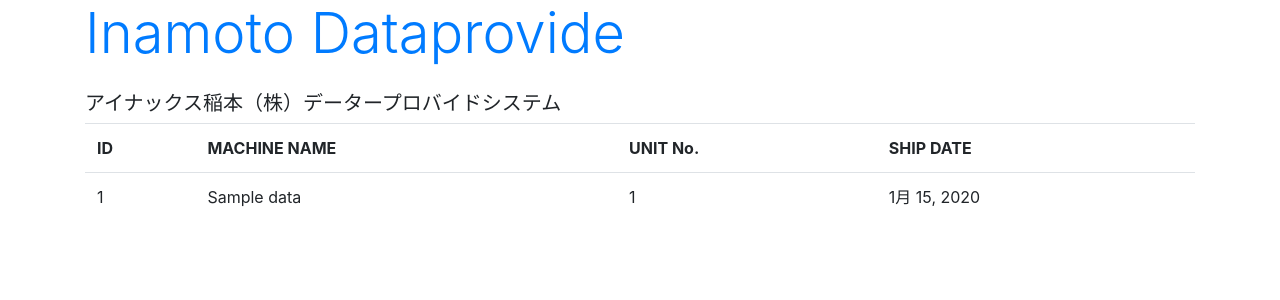
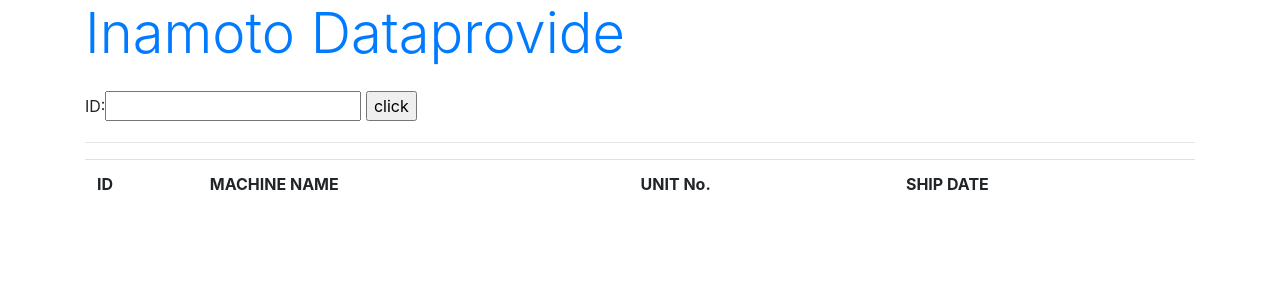
Before and after one commit to kenji1781/dataprovide, a Django app: page /main_app/ in a window 1280 px wide. Shown: the top 300 px of the page. Run offline with Django 3.2, Linux system fonts and the light colour scheme; tables that the repository leaves empty hold one stand-in row (values such as "Sample post"); lists and menus that the app fills with data are empty; some libraries are stand-ins or nearby versions.

Commit message:
修正3-13

```diff
--- a/dataprovide/main_app/templates/main_app/index.html
+++ b/dataprovide/main_app/templates/main_app/index.html
@@ -10,7 +10,14 @@
 <!-- ｛％ url *** ％｝ はurls.pyのurlpatternsに書かれている[name=***]に紐づく -->
 <body class="container">
     <h1 class="display-4 text-primary">{{title}}</h1>
-    <p class="h5 mt-4">{{msg}}</p>
+    <p class="h5 mt-4">{{message|safe}}</p>
+    <form action="{% url 'index' %}" method="post">
+        {% csrf_token %}
+        {{ form }}
+        <input type="submit" value="click">
+    </form>
+    <hr>
+
     <table class="table">
         <tr>
             <th>ID</th>
--- a/dataprovide/main_app/views.py
+++ b/dataprovide/main_app/views.py
@@ -1,20 +1,30 @@
 from django.shortcuts import render
 from django.http import HttpResponse
 from .models import machine_data
+from .forms import main_appForm
 
 #urls.pyのpathにある関数が実行する
 def index(request):
-    #データベースを全て読み出す。
-    data = machine_data.objects.all()
 
-    #htmlファイル側に使われている変数title,msg,gotoの変数を設定
+
+    #htmlファイル側に使われている変数title,msg等の変数を設定
     #paramsに辞書形式で設定し、renderで返す。
     params = {
         'title':'Inamoto Dataprovide',
         'msg':  'アイナックス稲本（株）データープロバイドシステム',
-        #'goto': 'next',
-        'data': data,
+        'form': main_appForm(),
+        'data': [],
     }
+    if (request.method == 'POST'):
+        num = request.POST['id']
+        item = machine_data.objects.get(id=num)
+        params['data'] = [item]
+        params['form'] = main_appForm(request.POST)
+    else:
+        #データベースを全て読み出す。
+        data = machine_data.objects.all()
+
+
     #renderの罤２引数にてどのhtmlファイルを読み出すか指定している
     return render(request,'main_app/index.html',params)
 
```
